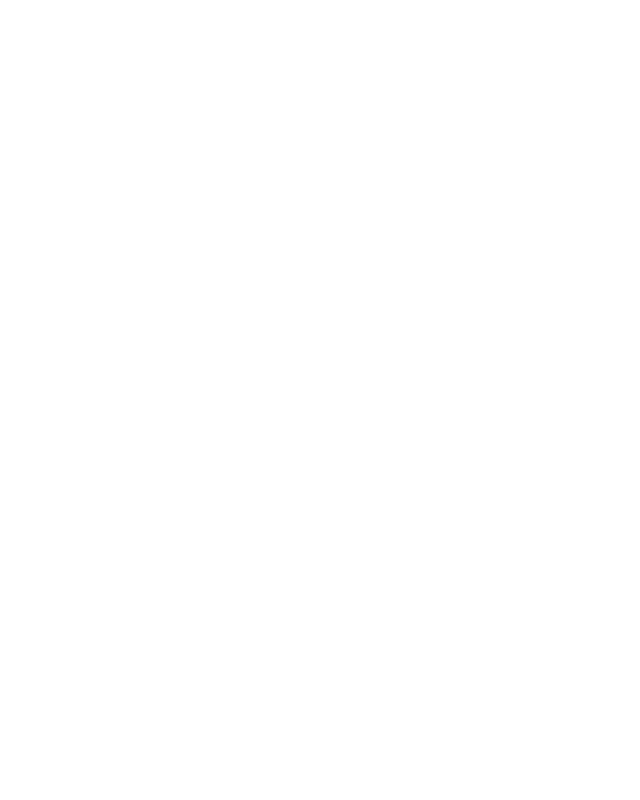
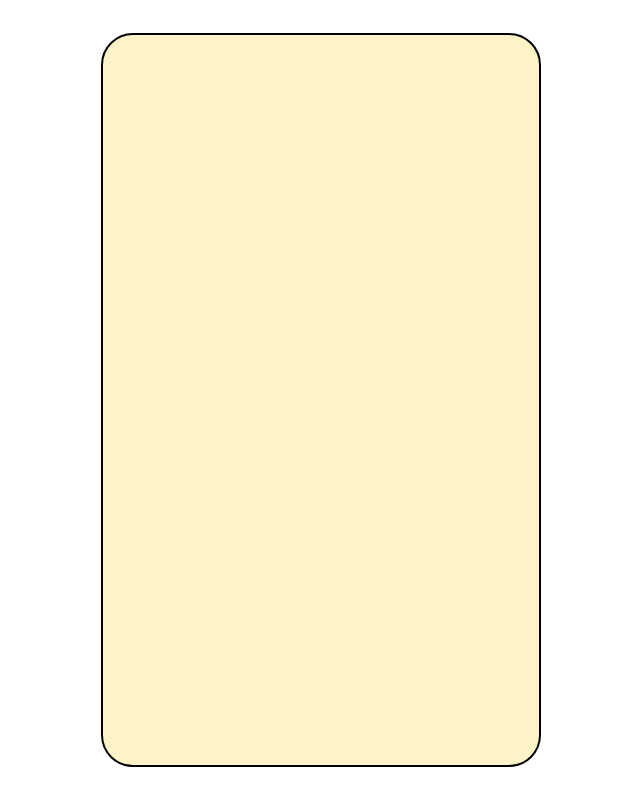
Before and after one commit to isgin01/isgin01.github.io, a Next.js app: page / in a window 1280 px wide. Shown: the whole page, without its empty margins (319-959 px from the left). Built offline with nearby package versions, Linux system fonts and the light colour scheme.

Commit message:
Add Card component

```diff
--- a/app/layout.tsx
+++ b/app/layout.tsx
@@ -26,7 +26,7 @@
   return (
     <html lang="en">
       <body
-        className={`${geistSans.variable} ${geistMono.variable} antialiased`}
+        className={`${geistSans.variable} ${geistMono.variable} flex h-screen w-screen flex-col items-center justify-center antialiased`}
       >
         {children}
       </body>
--- a/app/page.tsx
+++ b/app/page.tsx
@@ -1,3 +1,5 @@
+import Card from "@/components/Card";
+
 export default function Home() {
-  return <></>;
+  return <Card />;
 }
--- /dev/null
+++ b/components/Card.tsx
@@ -0,0 +1,5 @@
+export default function Card() {
+  return (
+    <div className="box-border aspect-3/5 max-h-11/12 w-11/12 rounded-4xl border-2 border-black bg-amber-100 sm:h-11/12 sm:w-auto"></div>
+  );
+}
```
